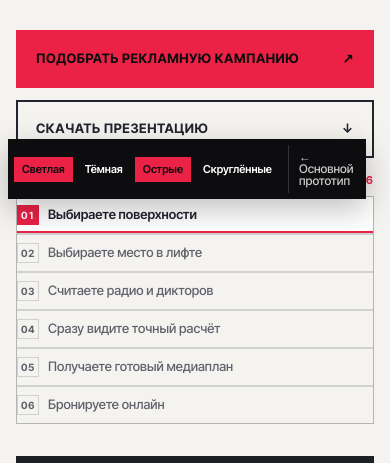
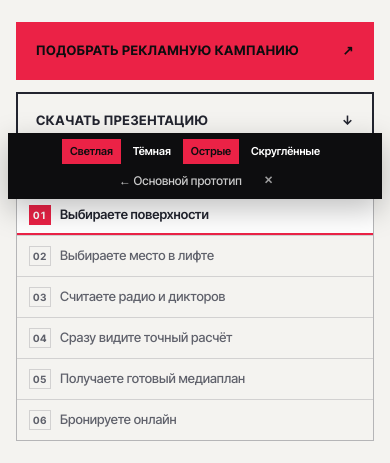
Before and after one commit to Ivanweb1/adspace-prototype, a plain HTML site: page design/hero-left.html in a window 390 px wide. Shown: the part 637-1100 px from the top of the page. Drawn offline with nearby package versions, Linux system fonts and the light colour scheme.

Commit message:
design: мобильная адаптация hero-left (отступы ячеек, 1px сетка, кнопки 100%, панель)

```diff
--- a/design/hero-left.css
+++ b/design/hero-left.css
@@ -394,17 +394,47 @@ body.hero-standalone .hero {
   color: #fff;
 }
 
-@media (max-width: 600px) {
-  .hero .hero-steps {
-    grid-template-columns: 1fr;
-    gap: 2px;
+@media (max-width: 720px) {
+  .hero .hero-grid {
+    padding: 24px 0 24px;
+    gap: 24px;
   }
-  .hero .hero-step {
-    font-size: 13px;
-    padding: 8px 0;
+  .hero .hero-steps-wrap {
+    padding-top: 20px;
   }
   .hero .stage-top {
     flex-wrap: wrap;
     gap: 4px 12px;
   }
+  body.hero-standalone .hero {
+    padding-bottom: 84px;
+  }
+  .dz-fontpick {
+    max-width: calc(100vw - 16px);
+    flex-wrap: wrap;
+    justify-content: center;
+    row-gap: 4px;
+  }
+  .dz-fontpick .dz-fontpick-link {
+    border-left: 0;
+    margin-left: 0;
+  }
 }
+
+@media (max-width: 600px) {
+  .hero .hero-copy .button-row {
+    width: 100%;
+  }
+  .hero .hero-copy .button-row .button {
+    width: 100%;
+    justify-content: space-between;
+  }
+  .hero .hero-steps {
+    grid-template-columns: 1fr;
+    gap: 1px;
+  }
+  .hero .hero-step {
+    font-size: 13px;
+    padding: 10px 12px;
+  }
+}
--- a/design/hero-left.html
+++ b/design/hero-left.html
@@ -31,7 +31,7 @@
     <link rel="stylesheet" href="design.css?v=70" />
     <link rel="stylesheet" href="review.css?v=10" />
     <link rel="stylesheet" href="review2.css?v=24" />
-    <link rel="stylesheet" href="hero-left.css?v=5" />
+    <link rel="stylesheet" href="hero-left.css?v=6" />
   </head>
   <body class="hero-standalone">
     <a class="skip-link" href="#main">К содержанию</a>
```
